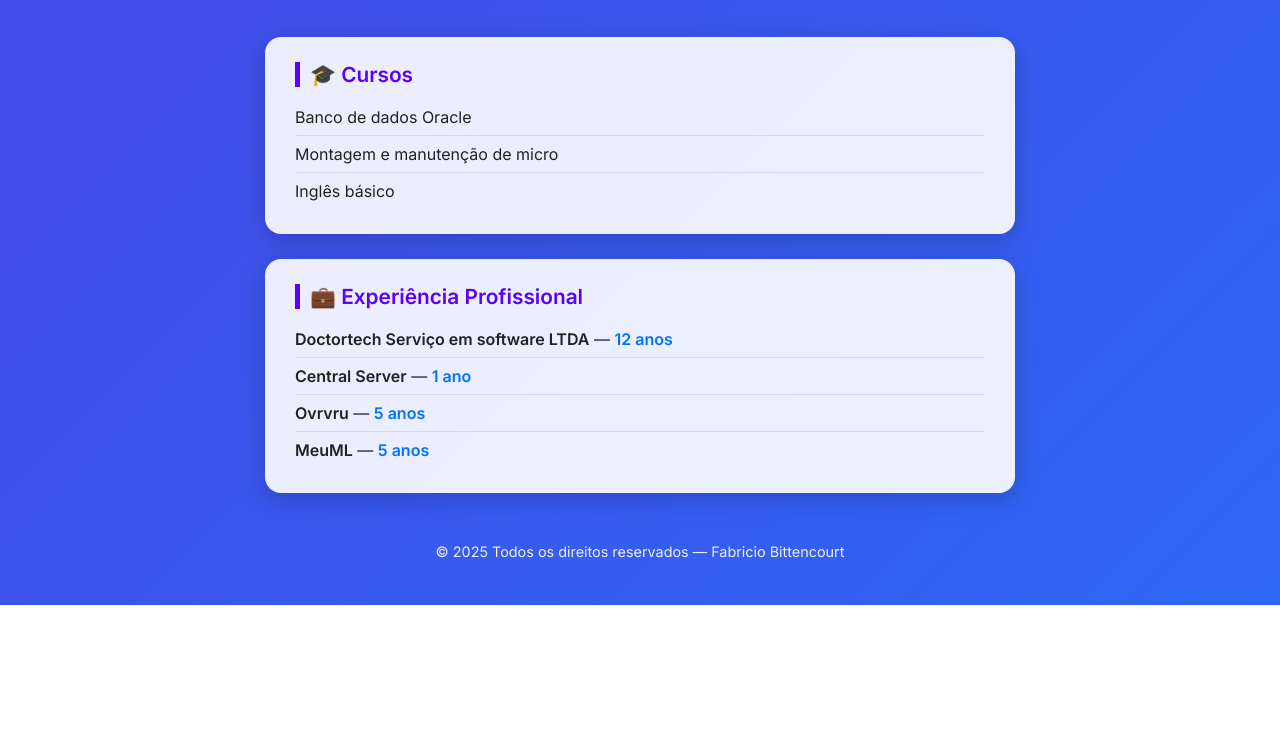
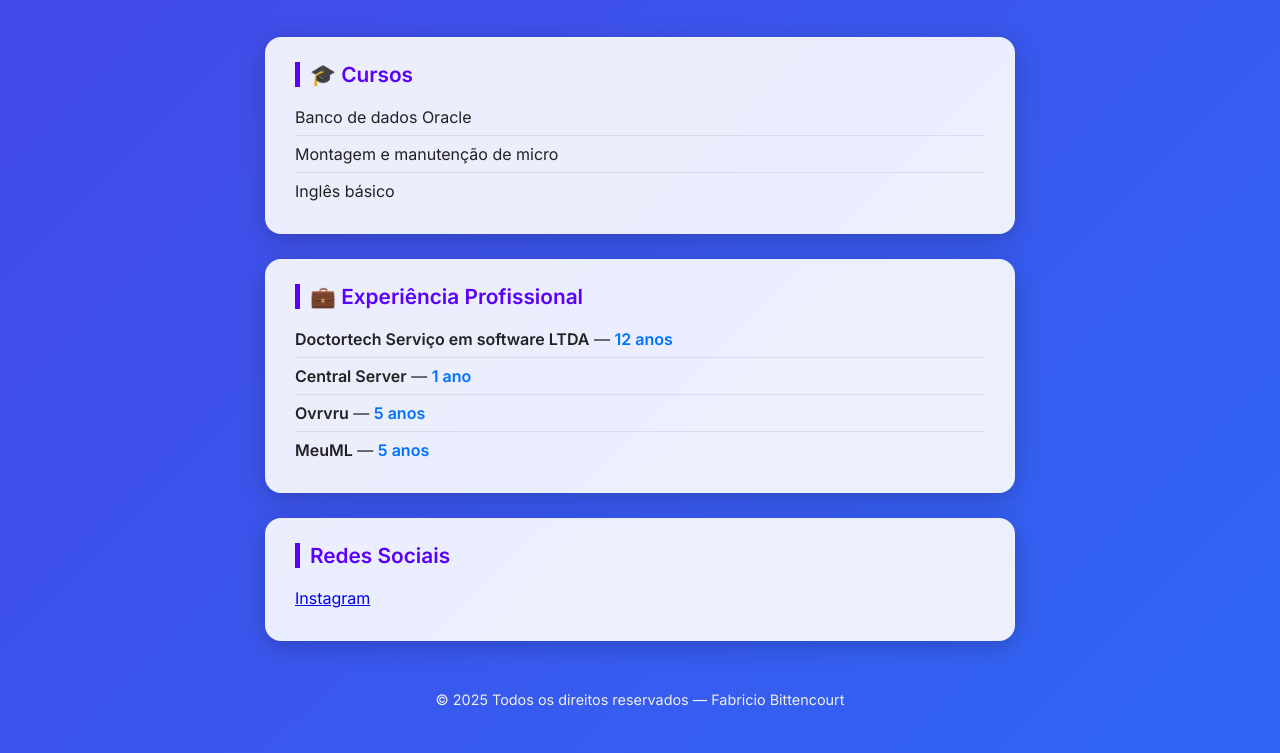
Before and after one commit to fbsbittencourt/projeto-github, a plain HTML site: page index.html in a window 1280 px wide. Shown: the part 296-1049 px from the top of the page. Before the commit the page ends 901 px from the top, so only its background shows below. Drawn offline with Linux system fonts and the light colour scheme.

Commit message:
adicionando section redes sociais

```diff
--- a/index.html
+++ b/index.html
@@ -33,6 +33,15 @@
                 <li><strong>MeuML</strong> — <span>5 anos</span></li>
             </ul>
         </section>
+
+        <section class="card slide-up">
+            <h3> Redes Sociais</h3>
+            <ul>
+                <li>
+                    <a href="https://instagram.com/fbsbittencourt" target="_blank">Instagram</a>
+                </li>
+            </ul>
+        </section>
     </main>
 
     <footer class="fade-in">
```
